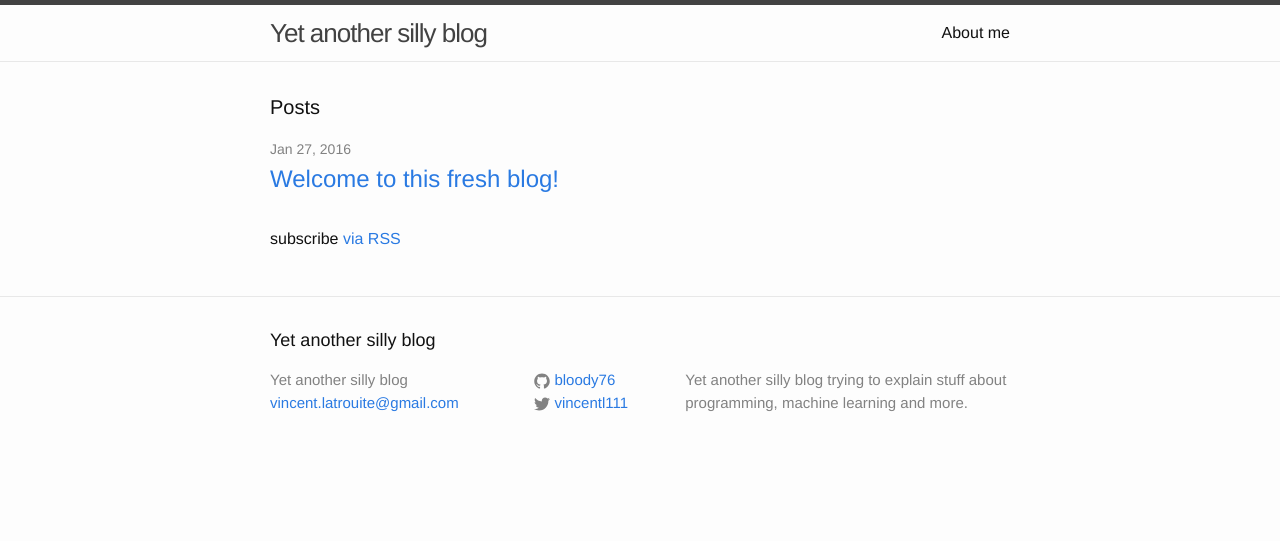
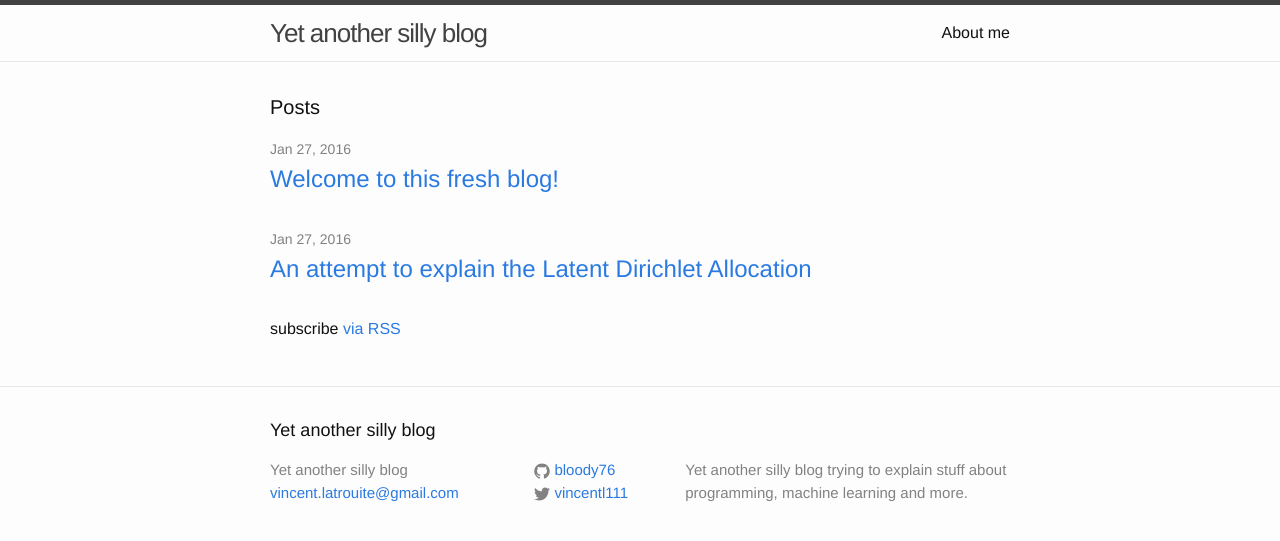
Before and after one commit to bloody76/bloody76.github.io, a Jekyll site: the page built from index.html, in a window 1280 px wide. Shown: the top 541 px of the page. Built offline with Jekyll 4.4.1, drawn with Linux system fonts in a browser that asks for light colours; some of the changed lines change nothing that is shown.

Commit message:
Added mathjax support and beginning of lda post

```diff
--- a/_layouts/default.html
+++ b/_layouts/default.html
@@ -2,6 +2,21 @@
 <html>
 
   {% include head.html %}
+
+<script type="text/x-mathjax-config">
+MathJax.Hub.Config({
+  jax: ["input/TeX", "output/HTML-CSS"],
+  tex2jax: {
+    inlineMath: [ ['$', '$'] ],
+    displayMath: [ ['$$', '$$']],
+    processEscapes: true,
+    skipTags: ['script', 'noscript', 'style', 'textarea', 'pre', 'code']
+  },
+  messageStyle: "none",
+  "HTML-CSS": { preferredFont: "TeX", availableFonts: ["STIX","TeX"] }
+});
+</script>
+<script src="http://cdn.mathjax.org/mathjax/latest/MathJax.js?config=TeX-AMS_HTML" type="text/javascript"></script>
 
   <body>
 
--- a/_layouts/post.html
+++ b/_layouts/post.html
@@ -1,6 +1,7 @@
 ---
 layout: default
 ---
+
 <article class="post" itemscope itemtype="http://schema.org/BlogPosting">
 
   <header class="post-header">
--- /dev/null
+++ b/_posts/2016-01-27-latent-dirichlet-allocation.markdown
@@ -0,0 +1,113 @@
+---
+layout: post
+title:  "An attempt to explain the Latent Dirichlet Allocation"
+date:   2016-01-27 13:24:40 +0100
+categories: machine learning, nlp, topic modeling
+---
+
+
+LDA is a topic modeling technique that aims at understand how topics are arranged in a corpus of documents, based on the co-occurences of the words
+in the documents.
+It was invented by David M. Blei, Andrew Y. Ng and Michael I. Jordan in this paper (include link to the paper here).
+
+Some key points about the model itself
+======================================
+
+- It is part of the **Unsupervised Learning** family of Machine Learning, which means it can take unlabeled data as input and the model
+will try to find by himself the hidden structure that describes the topics arrangement. This is great because that kind of data is
+easy to find and you can get some as much as you want by scrapping the internet.
+
+- It is a **bag-of-word** model, which means the order of the words in the input is not used. The biggest advantage of that kind of model
+is the simplicity. But, of course, loosing the order of the words in a sentence is equivalent to loosing information. A good example,
+from the presentation of MetaMind (insert youtube video here), is if we take those two sentences: `White cells destroying a blood infection` and
+`A blood infection destroying white cells`. They don't have the same meanings, but they have the same bag-of-words repsentation:
+`['a', 'blood', 'cells', 'infection', 'destroying', 'white']`, so we are loosing context information here.
+
+- It is a **generative model**, which means we try to derive the probabilities of all the variables of the models, enabling it
+to generate "new data" once the model fitted the data. So the LDA model could generate documents that describes some given topics. But don't
+forget it's also a bag-of-word model, so you won't get a human readable text but just a bag of words without meaningful sentences.
+
+How it works
+------------
+
+In this section, I will try to describe LDA as much as I can with some interpretations.
+
+The generative process
+======================
+
+LDA is a generative model, this is why it is important to first describe the generative process in order to get useful insights about how it works.
+
+From the paper:
+
+- Choose N, the number of words in the document to generate
+- Choose $\theta \sim Dirichlet(\alpha)$
+- Then, for each of the $N$ words $w_n$:
+    - Choose a topic $z_n \sim Multinomial(\theta)$
+    - Choose a word $w_n$ according to the topic drawn and put it in our document.
+
+From the given generative process, we can see that the model must be hierarchical with three levels:
+
+- The parameter $\alpha$ represents the first level of our hierarchy, it keeps the information of
+how the topics should be distributed in the corpus of documents.
+- The parameter $\theta$ is drawn from the Dirichlet distribution and informs us how the topics should
+be distributed in our document.
+- Finally, for each word, we draw $z_n$ from the $Multinomial(\theta)$ and choose a word that is closed
+to what we drawn.
+
+INSERT IMAGES OF THE HIERARCHICAL STUFF HERE.
+
+Once you got your generative process, you can derive the probabilities to generate the words, the documents
+and finaly the corpus. I won't write them here because they are awfuly complex and it is not the point of this
+post.
+
+Finaly, what the LDA model is giving you after feeding him with many documents is a matrix $B_{i,j}$, that will
+gives you the probability that a word $i$ appears in a document talking about subject $j$. From that matrix,
+you can of course extract the bests words representing each topic to have hints about what a topic is about.
+
+How to interpret LDA
+--------------------
+
+LDA, as a cousin of the PLSA method (Probabilistic Latent Semantic Analysis), is based on the co-occurences of
+the words in the documents to find relations between the topics.
+
+The idea is simple, the more you see a word with another, the more they are related to each other. But if
+a word is seen with too much other different words, it won't convey a lot of meaning, so we will ignore it.
+
+It makes sense because one tends to use the same words when talking about a subject. And people talking about
+the same subjects use the same words. So LDA is just trying to discover the "jargon" of each topics.
+
+###The differences between TF-IDF
+
+The TF-IDF model seems close to LDA because it is look at occurences of words in a document and in the whole
+corpus of documents. But, the difference with LDA is how it counts relations between the words: it is not.
+TF-IDF doesn't try to look at how close the words are, or, related to each other.
+
+Although, TF-IDF is a very good model, it just doesn't do the same thing, but one might think of using it to
+model topics.
+
+
+When should we use that method ?
+--------------------------------
+
+Other methods that do the same thing.
+-------------------------------------
+
+Some details
+------------
+
+Why are we using the Dirichlet distribution ?
+=============================================
+
+Why are we using variational inference ?
+========================================
+
+Going further
+-------------
+
+A good implementation
+---------------------
+
+Talk about the gensim implementation here.
+
+References
+----------
```
